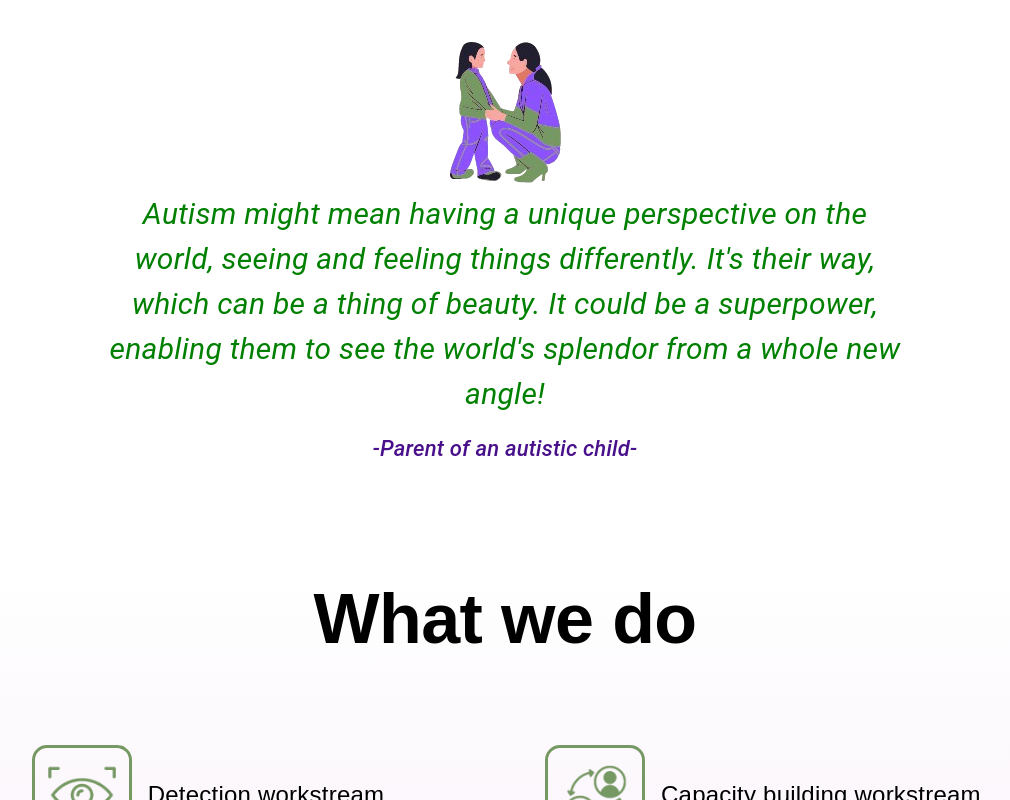
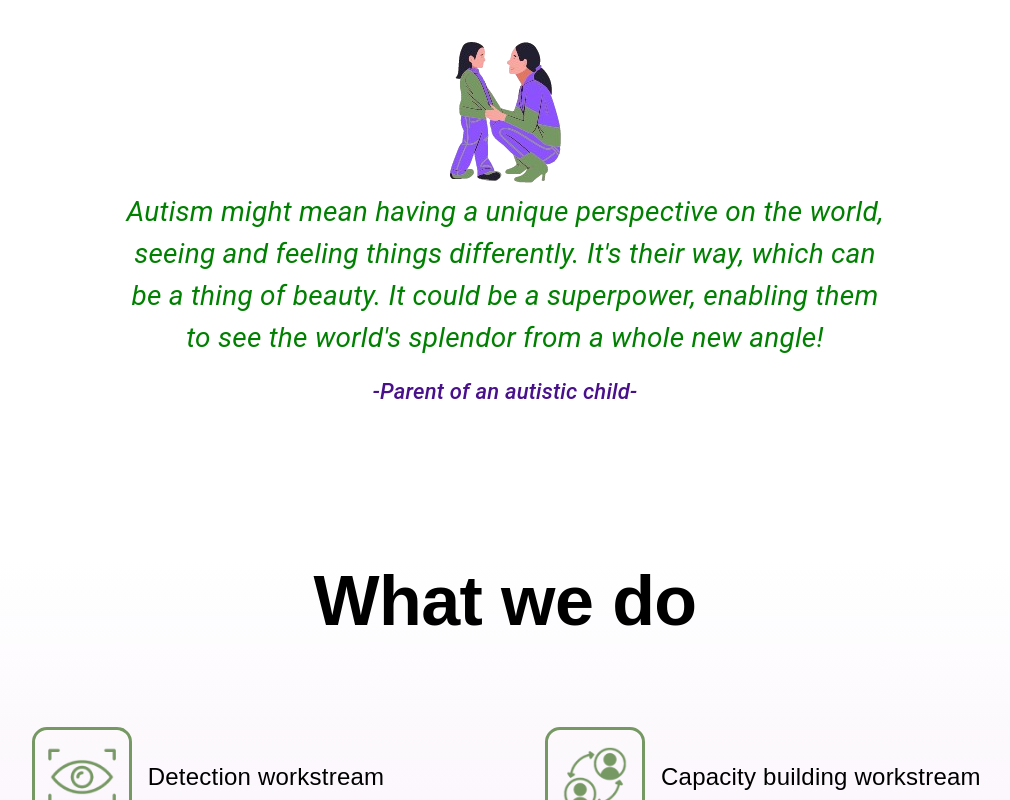
Before and after one commit to tharanga270/namasthe_project2, a React (Create React App) app: page /#/ in a window 1280 px wide. Shown: the part 1300-2100 px from the top of the page, without its empty margins (135-1145 px from the left). Built offline with nearby package versions, Linux system fonts and the light colour scheme.

Commit message:
image and autisum modifed

```diff
--- a/src/Components/Autism/Index.js
+++ b/src/Components/Autism/Index.js
@@ -114,18 +114,18 @@ const Autism = () => {
                   paragraph
                   sx={{
                     ml: {
-                      lg: "4rem",
-                      md: "3rem",
+                      lg: "5rem",
+                      md: "4rem",
                     },
                     mr: {
-                      lg: "4rem",
-                      md: "3rem",
+                      lg: "5rem",
+                      md: "4rem",
                     },
 
                     fontSize: {
-                      xl: "30px",
-                      lg: "30px",
-                      md: "29px",
+                      xl: "28px",
+                      lg: "28px",
+                      md: "25px",
                       sm: "25px",
                       xs: "20px",
                     },
--- a/src/Components/Carousel/Index.js
+++ b/src/Components/Carousel/Index.js
@@ -1,12 +1,8 @@
 import React from "react";
 import { Carousel } from "@material-tailwind/react";
 import { Carousel1, Carousel2, Carousel3 } from "../../config/Images/Images";
-// import Carousel1 from "../../Common/Assets/Images/Property1.svg";
-// import Carousel2 from "../../Common/Assets/Images/Property2.svg";
-// import Carousel3 from "../../Common/Assets/Images/Property3.svg";
 import Box from "@mui/material/Box";
 import ProjectCard from "../Card/Index";
-// import { Typography } from "@material-tailwind/react";
 import Typography from "@mui/material/Typography";
 import "./style.css";
 const slideImages = [
--- a/src/config/Images/Images.js
+++ b/src/config/Images/Images.js
@@ -6,7 +6,7 @@ export const linkedin = require("../../Common/Assets/Images/linkedin.png");
 
 // Carousel
 export const Carousel1 = require("../../Common/Assets/Images/Property1.png");
-export const Carousel2 = require("../../Common/Assets/Images/Property2.png");
+export const Carousel2 = require("../../Common/Assets/Images/3rd picture.png");
 export const Carousel3 = require("../../Common/Assets/Images/Property3.png");
 
 export const card1 = require("../../Common/Assets/Images/Copy of About us (6) 4.png");
```
Also changed, not shown: src/Common/Assets/Images/3rd picture.png (added), 1 other file (tests, documents, lock files or other folders).
